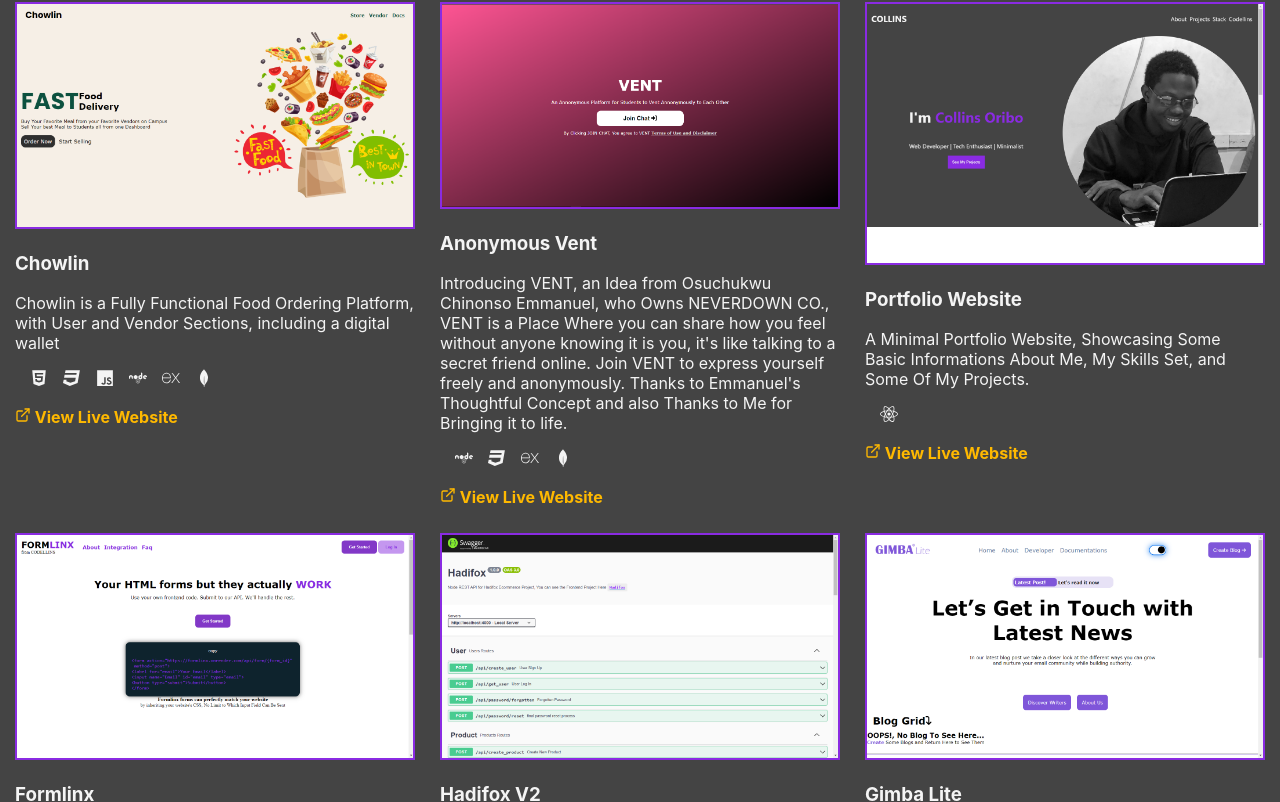
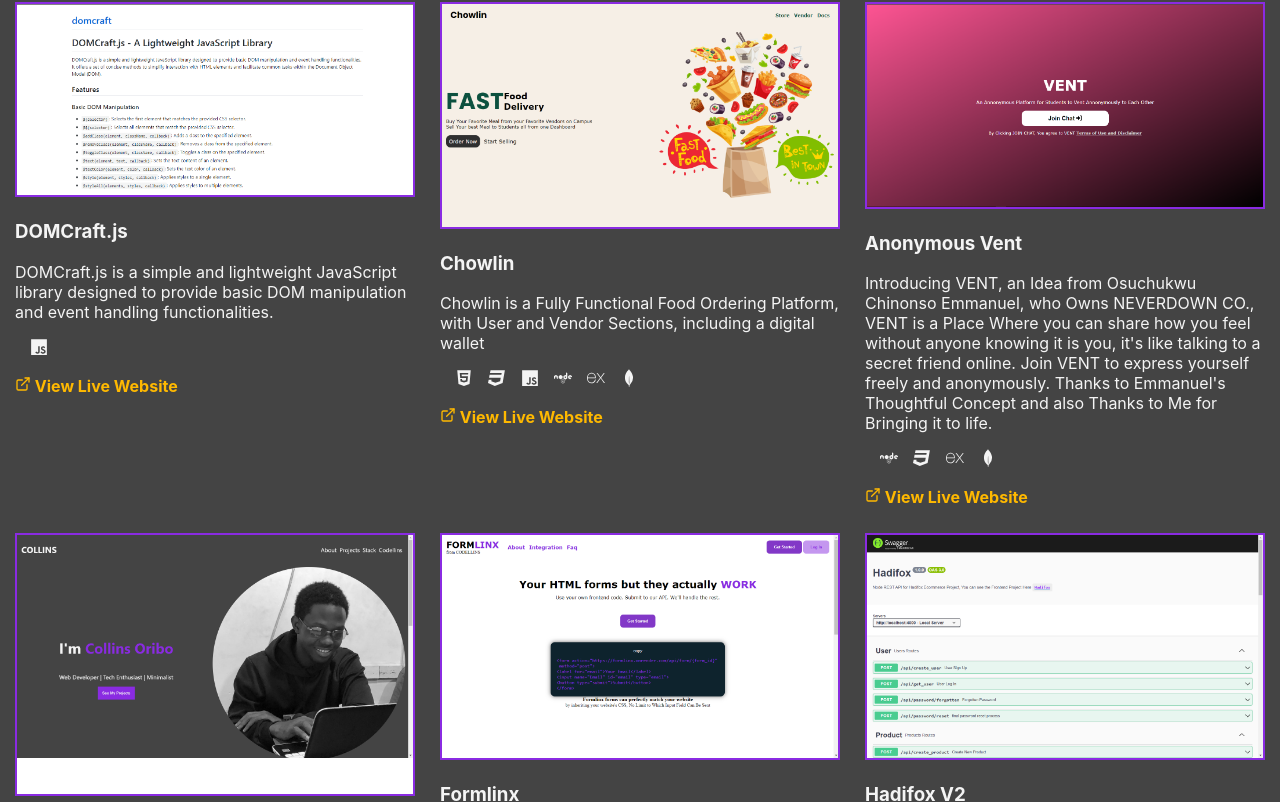
Before and after one commit to collinsadi/collinsadi, a React (Create React App) app: page / in a window 1280 px wide. Shown: the part 1353-2155 px from the top of the page. Built offline with nearby package versions, Linux system fonts and the light colour scheme.

Commit message:
added DOMcraft Project

```diff
--- a/package.json
+++ b/package.json
@@ -14,7 +14,7 @@
     "react-emoji": "^0.5.0",
     "react-icons": "^4.10.1",
     "react-router-dom": "^6.14.1",
-    "react-scripts": "5.0.1",
+    "react-scripts": "^5.0.1",
     "react-scroll-to-bottom": "^4.2.0",
     "socket.io-client": "^4.7.1",
     "web-vitals": "^2.1.4"
@@ -24,7 +24,6 @@
     "build": "react-scripts build",
     "test": "react-scripts test",
     "eject": "react-scripts eject"
-
   },
   "eslintConfig": {
     "extends": [
--- a/src/components/Projects/Projects.jsx
+++ b/src/components/Projects/Projects.jsx
@@ -10,6 +10,7 @@
 import vent from "../images/vent.png"
 // import kpulu from "../images/kpulu.jpg"
 import chowlin from "../images/chowlin.png"
+import domcraft from "../images/domcraft.png"
 
 
 
@@ -36,6 +37,8 @@
 
 
 
+
+          <ProjectsCard image={domcraft} title="DOMCraft.js" desc="DOMCraft.js is a simple and lightweight JavaScript library designed to provide basic DOM manipulation and event handling functionalities." icons={[<FaJs />]} link="https://codellins.github.io/domcraft/v1/" />
 
           <ProjectsCard image={chowlin} title="Chowlin" desc="Chowlin is a Fully Functional Food Ordering Platform, with User and Vendor Sections, including a digital wallet" icons={[<FaHtml5 />,<FaCss3 />, <FaJs />,<FaNode />, <SiExpress />, <SiMongodb />]} link="https://chowlin.onrender.com" />
 
```
Also changed, not shown: src/components/images/domcraft.png (added), 11 other files (tests, documents, lock files or other folders).
